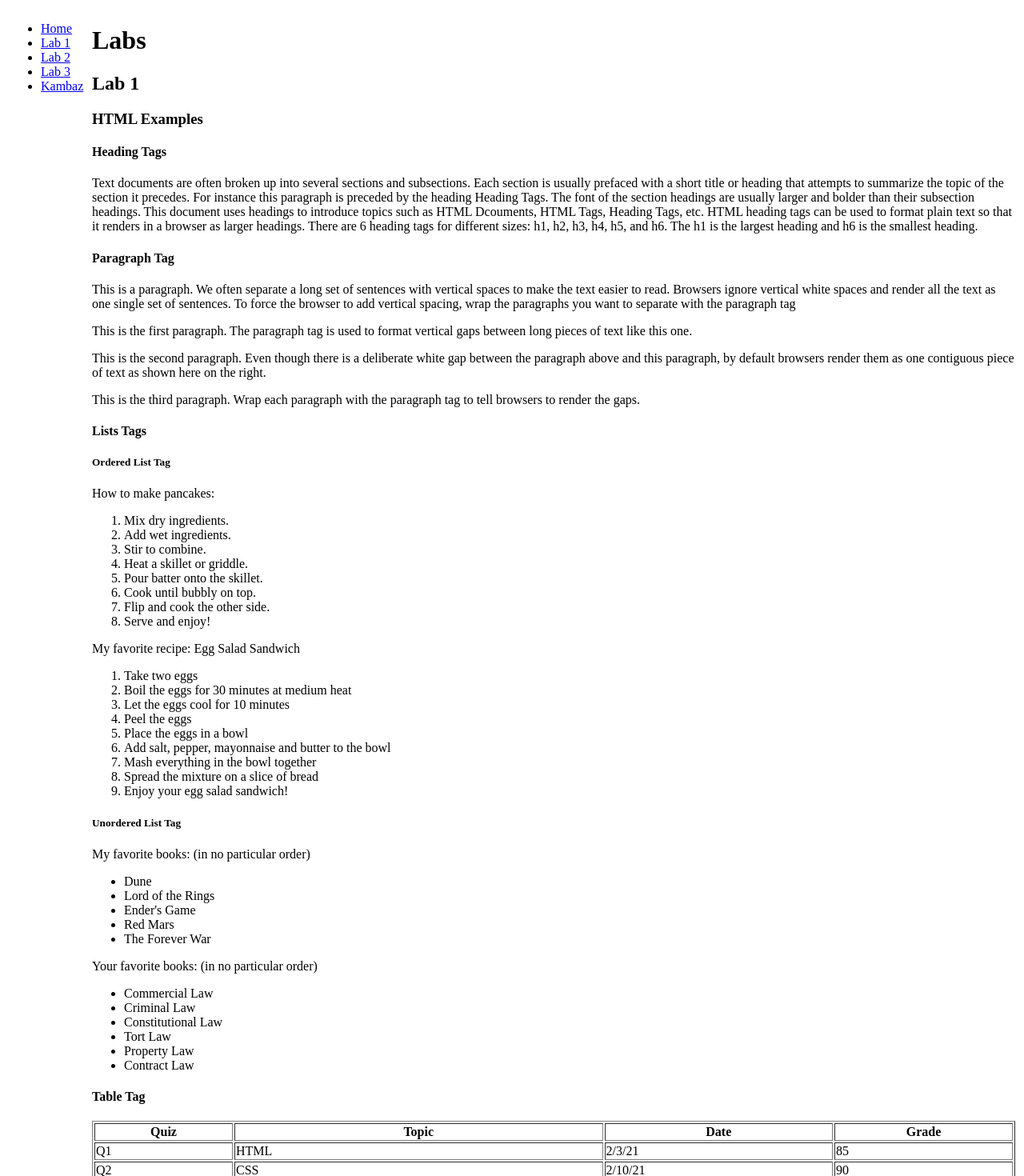
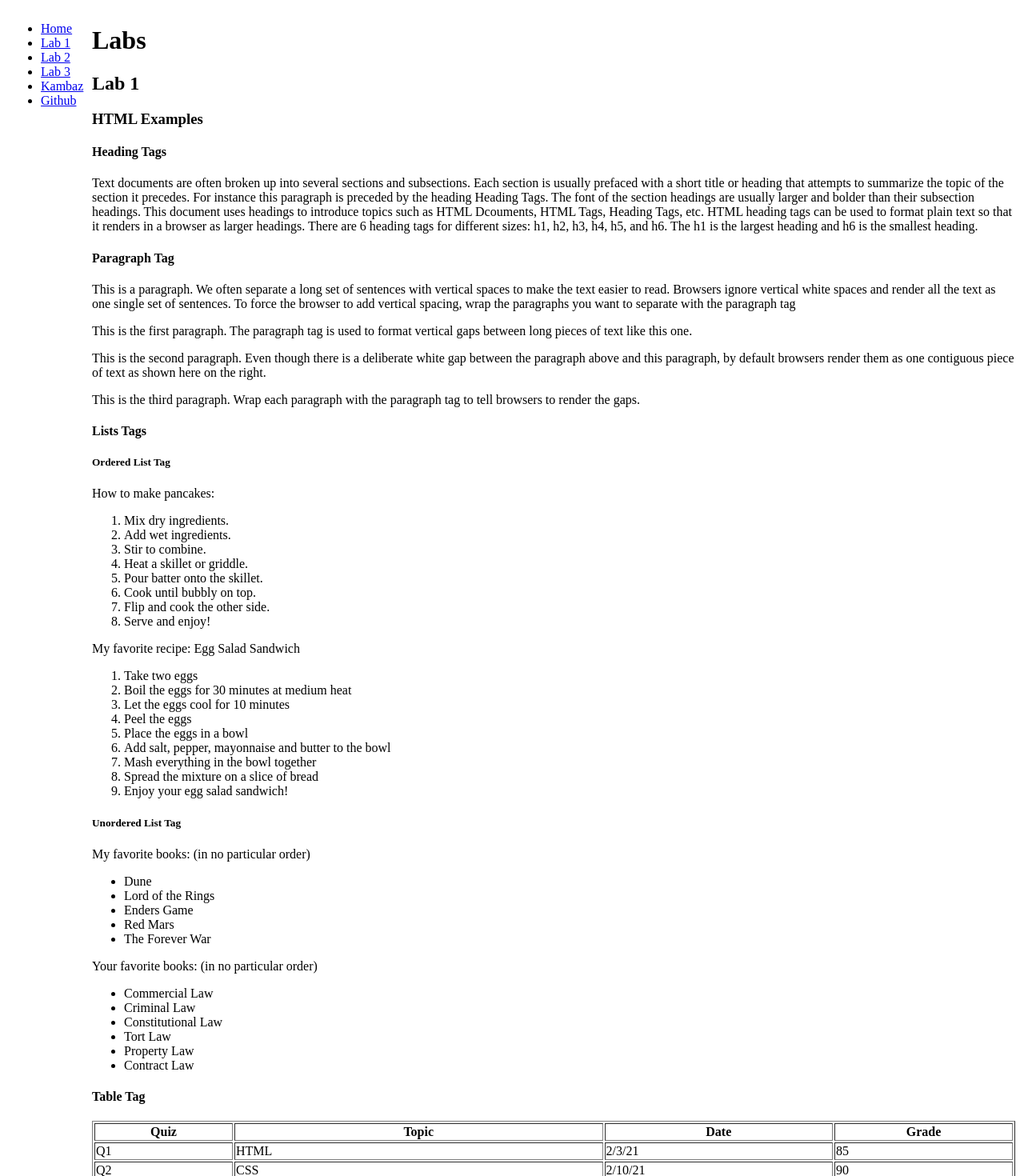
Before and after one commit to mirzaworld/kambaz-next-js, a Next.js app: page /labs/lab1 in a window 1280 px wide. Shown: the top 1470 px of the page at 80% size. Built offline with nearby package versions, Linux system fonts and the light colour scheme.

Commit message:
Add GitHub link to TOC and improve image alt attributes in lab1

```diff
--- a/app/labs/TOC.tsx
+++ b/app/labs/TOC.tsx
@@ -27,6 +27,8 @@ export default function TOC() {
                 <Link href = "/" id = "wd-kambaz-link" >
                 Kambaz </Link>
             </li>
+
+            <li> <Link href = "https://github.com/mirzaworld/kambaz-next-js.git"> Github </Link> </li>
         </ul>
     );
 }
--- a/app/labs/lab1/page.tsx
+++ b/app/labs/lab1/page.tsx
@@ -89,7 +89,7 @@ export default function lab1() {
                 <ul id = "wd-books">
                 <li>Dune</li>
                 <li>Lord of the Rings</li>
-                <li>Ender's Game</li>
+                <li>Enders Game</li>
                 <li>Red Mars</li>
                 <li>The Forever War</li>
                 </ul>
@@ -199,11 +199,11 @@ export default function lab1() {
             <div id = "wd-images">
                 <h4>Image Tag</h4>
                 Loading an image from the internet: <br />
-                <img id = "wd-starship" width = "400px" src = "https://staradvertiser.com/wp-content/uploads/2021/08/web1_Starship-gap2.jpg" />
+                <img id = "wd-starship" width = "400" src = "https://staradvertiser.com/wp-content/uploads/2021/08/web1_Starship-gap2.jpg" alt = "Starship" />
                 <br />
                 Loading a local image:
                 <br />
-                <img id = "wd-teslabot" src = "/images/teslabot.jpg" height = "200px" />
+                <img id = "wd-teslabot" src = "/images/teslabot.jpg" height = "200px" alt = "Tesla bot thumbnail"/>
             </div>
 
             <div id = "wd-forms">
--- a/app/labs/page.tsx
+++ b/app/labs/page.tsx
@@ -24,6 +24,7 @@ export default function labs() {
                     <Link href = "/" id = "wd-kambaz-link" >
                     Kambaz </Link>
                 </li>
+
             </ul>
         </div>
     );
```
